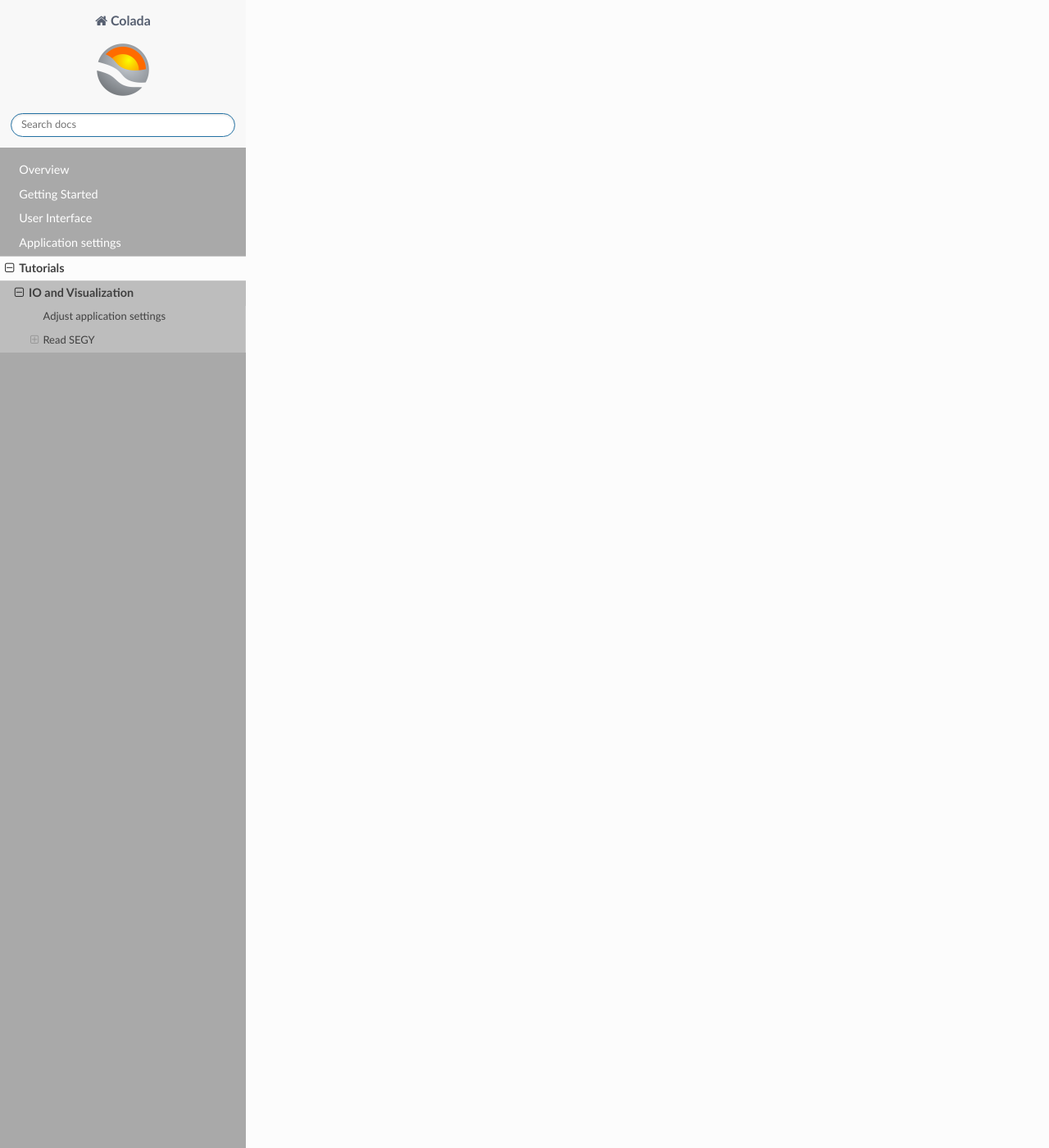
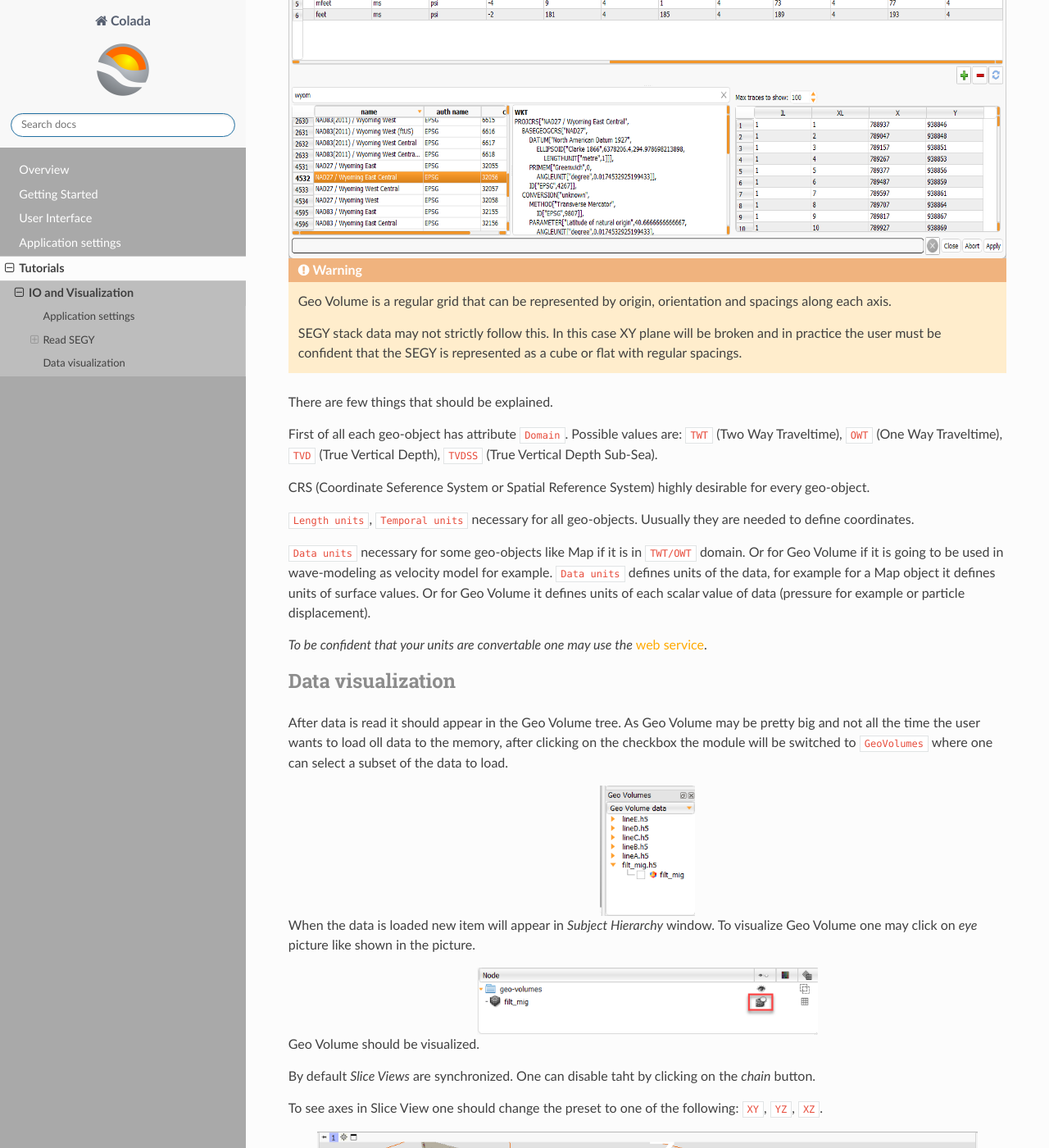
Before and after one commit to kerim371/colada-docs, a Sphinx documentation site: the page built from source/user_guide/tutorials/io_and_visualization/io_and_visualization.md, in a window 1280 px wide and 1400 px high, scrolled down 2504 px. Shown: the whole window at 82% size. Built offline with Sphinx 7.4.7 and the Read the Docs theme 2.0.0, drawn with Linux system fonts in a browser that asks for light colours; some of the changed text lies outside the part shown.

Commit message:
Improved Geo Volume tutorial

````diff
--- a/source/user_guide/tutorials/io_and_visualization/io_and_visualization.md
+++ b/source/user_guide/tutorials/io_and_visualization/io_and_visualization.md
@@ -13,7 +13,7 @@ In the lower left corner there is a spatial reference and units:
 :align: center
 ```
 
-## Adjust application settings
+## Application settings
 
 In Colada application settings (`Toolbar menu->Edit->Application Settings`) `General` panel set default directories for the data.
 
@@ -54,4 +54,100 @@ We will read it as Geo Volume first and then as Seismic.
 ### Read SEGY as Geo Volume
 
 To open Geo Volume SEGY reader right-click on Geo Volume tree `Import->SEGY STACK`.
-Add files
+Add SEGY files from `DataSets/Seismic/CD files/2D_Seismic/NormalizedMigrated_segy/` and `DataSets/Seismic/CD files/3D_Seismic/` directories.
+Before reading SEGY don't forget to check trace headers.
+For *Teapot Dome* the correct header offsets for INLINE, XLINE and X, Y are shown in the picture.
+
+```{image} geo_volume_reader.png
+:alt: Colada geo volume reader
+:class: bg-primary
+:scale: 70%
+:align: center
+```
+
+:::{warning}
+
+Geo Volume is a regular grid that can be represented by origin, orientation and spacings along each axis.
+
+SEGY stack data may not strictly follow this.
+In this case XY plane will be broken and in practice the user must be confident that the SEGY is represented as a cube or flat with regular spacings.
+
+:::
+
+There are few things that should be explained.
+
+First of all each geo-object has attribute `Domain`.
+Possible values are: `TWT` (Two Way Traveltime), `OWT` (One Way Traveltime), `TVD` (True Vertical Depth), `TVDSS` (True Vertical Depth Sub-Sea).
+
+CRS (Coordinate Seference System or Spatial Reference System) highly desirable for every geo-object.
+
+`Length units`, `Temporal units` necessary for all geo-objects. Uusually they are needed to define coordinates.
+
+`Data units` necessary for some geo-objects like Map if it is in `TWT/OWT` domain.
+Or for Geo Volume if it is going to be used in wave-modeling as velocity model for example.
+`Data units` defines units of the data, for example for a Map object it defines units of surface values.
+Or for Geo Volume it defines units of each scalar value of data (pressure for example or particle displacement).
+
+*To be confident that your units are convertable one may use the* [web service](http://13.52.135.81/convert).
+
+## Data visualization
+
+After data is read it should appear in the Geo Volume tree.
+As Geo Volume may be pretty big and not all the time the user wants to load oll data to the memory, after clicking on the checkbox the module will be switched to `GeoVolumes` where one can select a subset of the data to load.
+
+```{image} geo_volume_tree_with_data.png
+:alt: Colada geo volume tree with data
+:class: bg-primary
+:scale: 70%
+:align: center
+```
+
+When the data is loaded new item will appear in *Subject Hierarchy* window.
+To visualize Geo Volume one may click on *eye* picture like shown in the picture.
+
+```{image} geo_volume_subj_hierarchy.png
+:alt: Colada geo volume subject hierarchy
+:class: bg-primary
+:scale: 70%
+:align: center
+```
+
+Geo Volume should be visualized.
+
+By default *Slice Views* are synchronized.
+One can disable taht by clicking on the *chain* button.
+
+To see axes in Slice View one should change the preset to one of the following: `XY`, `YZ`, `XZ`.
+
+```{image} geo_volume_displayed.png
+:alt: Colada geo volume displayed
+:class: bg-primary
+:scale: 70%
+:align: center
+```
+
+Further one can visualize two volumes one upon another.
+To do that there is a place for *background* and *foreground* volumes.
+Place 2D as background and 3D cuba as foreground.
+Then using slicer change the opacty to see how these two objects relates.
+
+```{image} slice_toolbar.png
+:alt: Colada slice toolbar
+:class: bg-primary
+:scale: 70%
+:align: center
+```
+
+Another way to visualize the data is to drag&drop the selected object to the scene.
+In this case an object will be rendered as Volume.
+
+```{image} volume_rendered.png
+:alt: Colada volume rendered
+:class: bg-primary
+:scale: 70%
+:align: center
+```
+
+Rendered Volume is controlled in `Volume Rendering` module.
+`Volume` module is for usual representation using Slices.
+Check these modules to see how you can customize the visualization.
````
Also changed, not shown: source/user_guide/tutorials/io_and_visualization/geo_volume_displayed.png (added), source/user_guide/tutorials/io_and_visualization/geo_volume_reader.png, source/user_guide/tutorials/io_and_visualization/geo_volume_subj_hierarchy.png (added), source/user_guide/tutorials/io_and_visualization/geo_volume_tree_with_data.png (added), source/user_guide/tutorials/io_and_visualization/slice_toolbar.png (added), source/user_guide/tutorials/io_and_visualization/volume_rendered.png (added).
